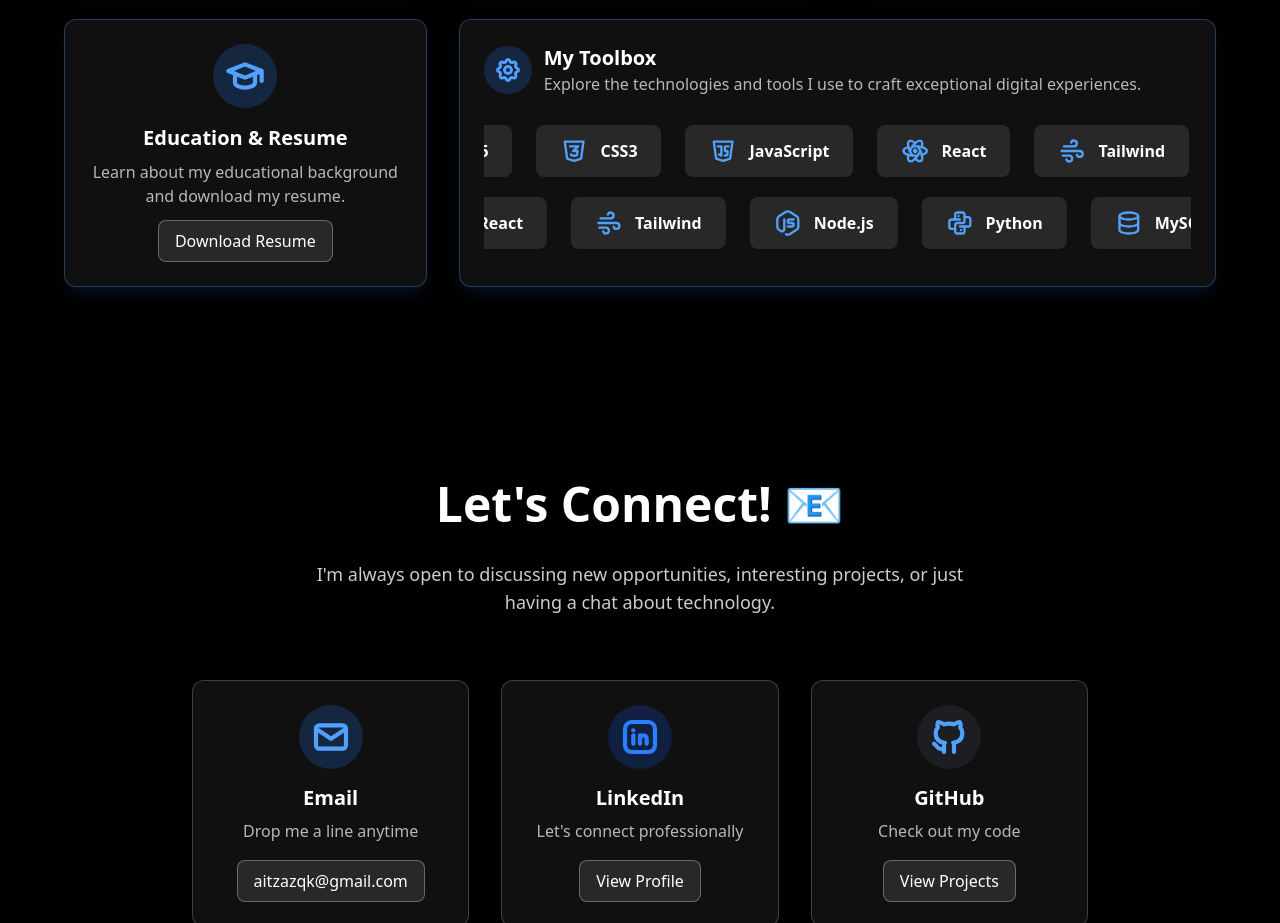
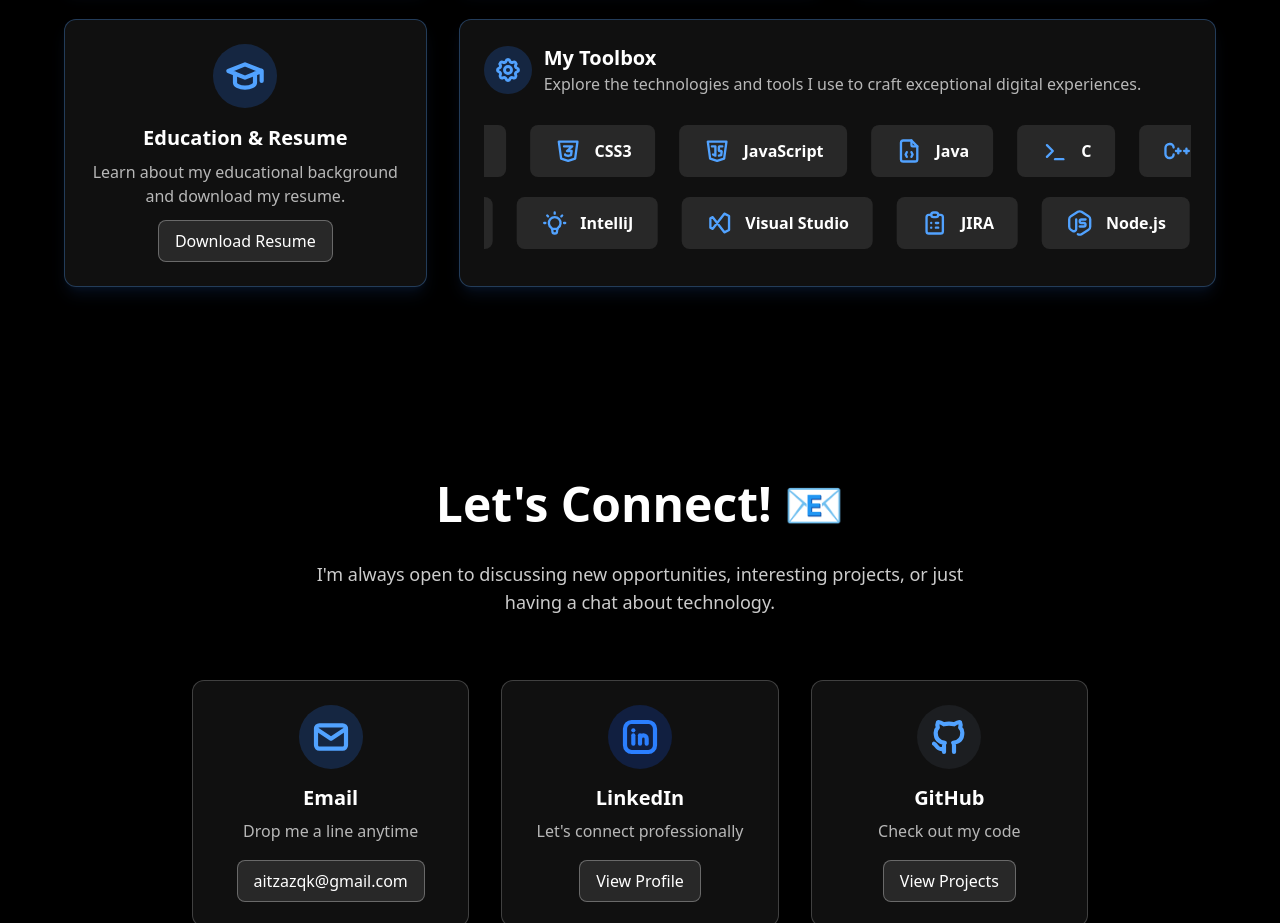
Before and after one commit to aitzaz-qadir/portfolio-website, a React (Vite) app: page / in a window 1280 px wide. Shown: the part 3500-4423 px from the top of the page. Built offline with nearby package versions, Linux system fonts and the light colour scheme.

Commit message:
- Added more tools to carousel

```diff
--- a/src/components/about/AboutCard.jsx
+++ b/src/components/about/AboutCard.jsx
@@ -18,6 +18,21 @@ import {
   IconCode,
   IconSettings,
   IconSchool,
+  IconBrandCpp,
+  IconBrandKotlin,
+  IconBrandUnity,
+  IconBrandVisualStudio,
+  IconBrandDocker,
+  IconBrandAndroid,
+  IconBrandFigma,
+  IconTerminal2,
+  IconBrandVite,
+  IconBulb,
+  IconClipboardList,
+  IconTerminal,
+  IconFileCode,
+  IconChartBar,
+  IconDiamond,
 } from '@tabler/icons-react';
 
 // Icon mapping for tools
@@ -25,13 +40,28 @@ const iconMap = {
   HTML5: <IconBrandHtml5 size={28} />,
   CSS3: <IconBrandCss3 size={28} />,
   JavaScript: <IconBrandJavascript size={28} />,
+  Java: <IconFileCode size={28} />,
+  C: <IconTerminal size={28} />,
+  'C++': <IconBrandCpp size={28} />,
+  'C#': <IconDiamond size={28} />,
+  Python: <IconBrandPython size={28} />,
   React: <IconBrandReact size={28} />,
+  R: <IconChartBar size={28} />,
+  Kotlin: <IconBrandKotlin size={28} />,
   Tailwind: <IconWind size={28} />,
-  'Node.js': <IconBrandNodejs size={28} />,
-  Python: <IconBrandPython size={28} />,
-  MySQL: <IconDatabase size={28} />,
   Git: <IconBrandGit size={28} />,
   GitHub: <IconBrandGithub size={28} />,
+  SQL: <IconDatabase size={28} />,
+  Unity: <IconBrandUnity size={28} />,
+  IntelliJ: <IconBulb size={28} />,
+  'Visual Studio': <IconBrandVisualStudio size={28} />,
+  JIRA: <IconClipboardList size={28} />,
+  'Node.js': <IconBrandNodejs size={28} />,
+  Vite: <IconBrandVite size={28} />,
+  Linux: <IconTerminal2 size={28} />,
+  Docker: <IconBrandDocker size={28} />,
+  'Android Studio': <IconBrandAndroid size={28} />,
+  Figma: <IconBrandFigma size={28} />,
 };
 
 // Transform tools to use Tabler icons
@@ -166,12 +196,12 @@ const AboutCard = ({ item }) => {
               <ToolCarousel
                 tools={transformTools(item.tools)}
                 direction="left"
-                duration="40s"
+                duration="38s"
               />
               <ToolCarousel
-                tools={transformTools(item.tools)}
+                tools={transformTools(item.toolsSecond || item.tools)}
                 direction="right"
-                duration="35s"
+                duration="33s"
               />
             </div>
           </div>
@@ -257,6 +287,12 @@ AboutCard.propTypes = {
         icon: PropTypes.string.isRequired,
       })
     ),
+    toolsSecond: PropTypes.arrayOf(
+      PropTypes.shape({
+        name: PropTypes.string.isRequired,
+        icon: PropTypes.string.isRequired,
+      })
+    ),
   }).isRequired,
 };
 
--- a/src/data/about.json
+++ b/src/data/about.json
@@ -61,13 +61,30 @@
       { "name": "HTML5", "icon": "🌐" },
       { "name": "CSS3", "icon": "🎨" },
       { "name": "JavaScript", "icon": "⚡" },
+      { "name": "Java", "icon": "☕" },
+      { "name": "C", "icon": "🔧" },
+      { "name": "C++", "icon": "⚙️" },
+      { "name": "C#", "icon": "💎" },
+      { "name": "Python", "icon": "🐍" },
       { "name": "React", "icon": "⚛️" },
-      { "name": "Tailwind", "icon": "💨" },
+      { "name": "R", "icon": "📊" },
+      { "name": "Kotlin", "icon": "🎯" },
+      { "name": "Tailwind", "icon": "💨" }
+    ],
+    "toolsSecond": [
+      { "name": "Git", "icon": "📝" },
+      { "name": "GitHub", "icon": "🐙" },
+      { "name": "SQL", "icon": "🗄️" },
+      { "name": "Unity", "icon": "🎮" },
+      { "name": "IntelliJ", "icon": "💡" },
+      { "name": "Visual Studio", "icon": "🔵" },
+      { "name": "JIRA", "icon": "📋" },
       { "name": "Node.js", "icon": "🟢" },
-      { "name": "Python", "icon": "🐍" },
-      { "name": "MySQL", "icon": "🗄️" },
-      { "name": "Git", "icon": "📝" },
-      { "name": "GitHub", "icon": "🐙" }
+      { "name": "Vite", "icon": "⚡" },
+      { "name": "Linux", "icon": "�" },
+      { "name": "Docker", "icon": "�" },
+      { "name": "Android Studio", "icon": "🤖" },
+      { "name": "Figma", "icon": "🎨" }
     ]
   }
 ]
```
